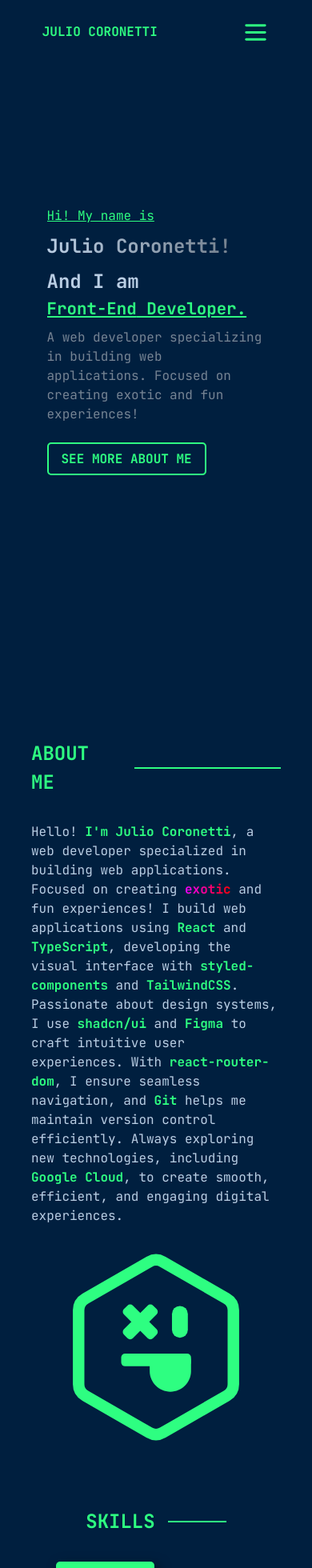
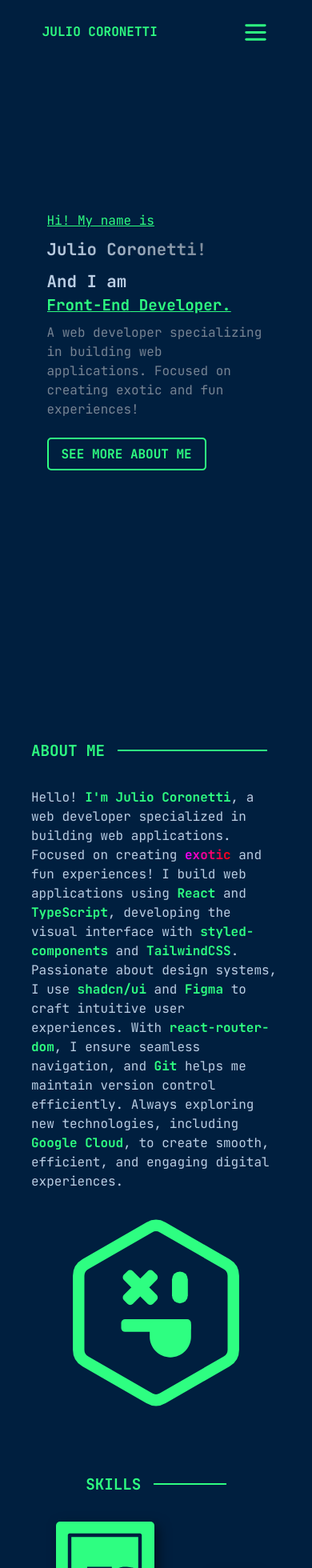
Before and after one commit to julioCoronetti/julioCoronetti.github.io, a React (Vite) app: page / in a window 390 px wide. Shown: the top 1960 px of the page at 80% size. Built offline with nearby package versions, Linux system fonts and the light colour scheme; the HTML template or start-up script is replaced by a standard one.

Commit message:
fix: adjust font sizes and add media queries for improved responsiveness across components

```diff
--- a/src/components/About/styles.ts
+++ b/src/components/About/styles.ts
@@ -64,4 +64,8 @@ export const TitleAbout = styled.div`
         width: 60%;
         border: 1px solid ${props => props.theme.color["green-500"]};
     }
+
+    @media (max-width: 768px) {
+        font-size: 1.2rem;
+    }
 `;
--- a/src/components/Contact/styles.ts
+++ b/src/components/Contact/styles.ts
@@ -30,6 +30,10 @@ export const TitleContact = styled.div`
     hr {
         width: 60%;
         border: 1px solid ${props => props.theme.color["green-500"]};
+    }
+
+    @media (max-width: 768px) {
+        font-size: 1.2rem;
     }
 `;
 
--- a/src/components/Header/index.tsx
+++ b/src/components/Header/index.tsx
@@ -7,7 +7,7 @@ interface HeaderProps {
 }
 
 const textVariants = (delay: number) => ({
-    hidden: { x: 100 + delay * 50, opacity: 0 },
+    hidden: { x: 50 + delay * 50, opacity: 0 },
     visible: { x: 0, opacity: 1, transition: { duration: 0.3 + delay * 0.2 } },
 });
 
--- a/src/components/Header/styles.ts
+++ b/src/components/Header/styles.ts
@@ -92,10 +92,10 @@ export const TextContainer = styled.div`
 
     @media (max-width: 640px) {
         h1 {
-            font-size: 1.5rem;
+            font-size: 1.3rem;
 
             span {
-                font-size: 1.3rem;
+                font-size: 1.2rem;
             }
         }
 
--- a/src/components/Projects/styles.ts
+++ b/src/components/Projects/styles.ts
@@ -42,6 +42,10 @@ export const TitleProjects = styled.div`
     hr {
         width: 100%;
         border: 1px solid ${props => props.theme.color["green-500"]};
+    }
+
+    @media (max-width: 768px) {
+        font-size: 1.2rem;
     }
 `;
 
--- a/src/components/Skills/styles.ts
+++ b/src/components/Skills/styles.ts
@@ -43,6 +43,10 @@ export const TitleSkills = styled.div`
         width: 60%;
         border: 1px solid ${props => props.theme.color["green-500"]};
     }
+
+    @media (max-width: 768px) {
+        font-size: 1.2rem;
+    }
 `;
 
 export const BadgeRackContainer = styled.div<BadgeRackContainerProps>`
```
